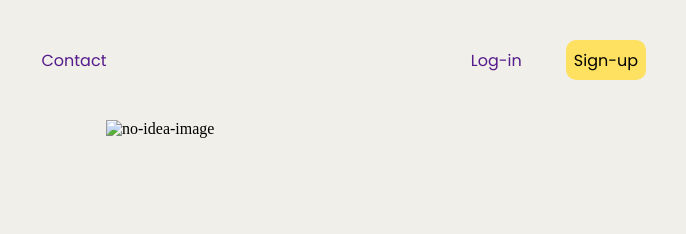
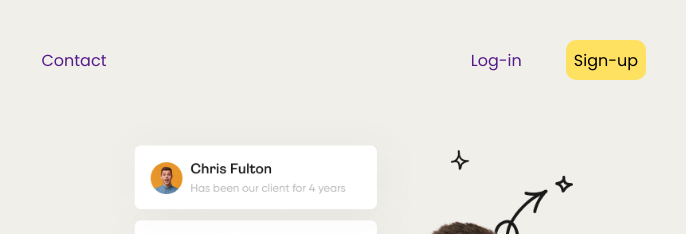
Before and after one commit to ghouseiscoding/agencywebsite, a plain HTML site: page index.html in a window 1280 px wide. Shown: the top 234 px of the page, 594-1280 px from the left. Drawn offline with nearby package versions, Linux system fonts and the light colour scheme.

Commit message:
Update Image link

```diff
--- a/index.html
+++ b/index.html
@@ -40,7 +40,7 @@
             </div>
         </div>
         <div class="hero-right">
-            <img src="/Projects/Agency Website/Images/img.png" alt="no-idea-image">
+            <img src="Images/img.png" alt="no-idea-image">
 
         </div>
     </section>
```
